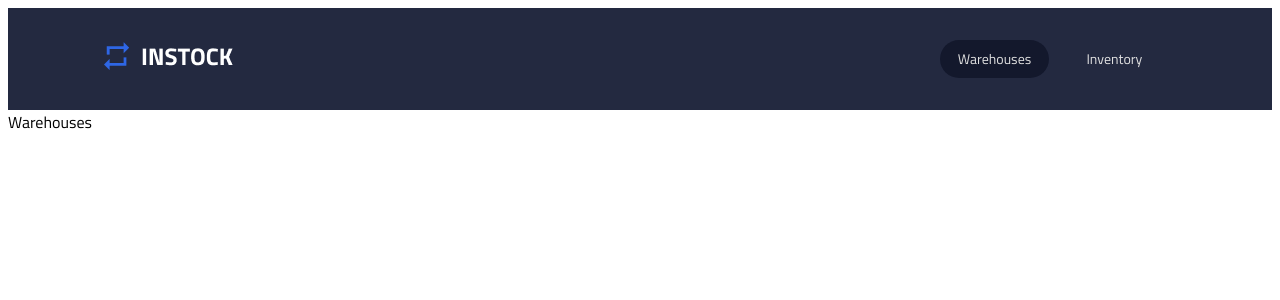
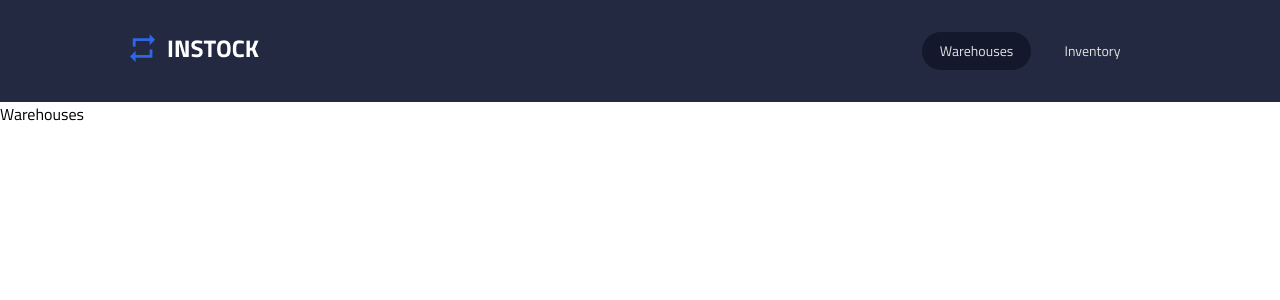
Before and after one commit to kittimaratana/instock, a React (Create React App) app: page / in a window 1280 px wide. Shown: the top 300 px of the page. Built offline with nearby package versions, Linux system fonts and the light colour scheme.

Commit message:
Add content wrapper center to header above 1280px also delete unused CSS file

```diff
--- a/src/App.css
+++ /dev/null
@@ -1,13 +0,0 @@
-@font-face {
-  font-family: "Titillium Web";
-  font-weight: 400;
-  src: url("../../assets/fonts/TitilliumWeb-Regular.ttf") format("truetype");
-}
-@font-face {
-  font-family: "Titillium Web";
-  font-weight: 600;
-  src: url("../../assets/fonts/TitilliumWeb-SemiBold.ttf") format("truetype");
-}
-.app {
-  font-family: "Titillium Web", Arial, Helvetica, sans-serif;
-}/*# sourceMappingURL=App.css.map */
--- a/src/App.js
+++ b/src/App.js
@@ -7,7 +7,6 @@ import Header from "./components/Header/Header";
 
 function App() {
   return (
-    <div className="app">
     <BrowserRouter>
       <Header />
       <Routes>
@@ -16,7 +15,6 @@ function App() {
         <Route path="*" element={<NotFound />} />
       </Routes>
     </BrowserRouter>
-    </div>
   );
 }
 
--- a/src/App.scss
+++ b/src/App.scss
@@ -1,5 +1,14 @@
 @import "./styles/partials/typography";
 
-.app {
+*,
+*::before,
+*::after,
+a {
+  box-sizing: border-box;
+  margin: 0;
+  padding: 0;
   font-family: "Titillium Web", Arial, Helvetica, sans-serif;
 }
+a {
+  text-decoration: none;
+}
--- a/src/components/Header/Header.css
+++ /dev/null
@@ -1,89 +0,0 @@
-.header {
-  background-color: #232940;
-  display: flex;
-  flex-direction: column;
-  font-size: 13px;
-  line-height: 20px;
-  padding: 1rem;
-}
-@media (min-width: 768px) {
-  .header {
-    flex-direction: row;
-    justify-content: space-between;
-    padding: 2rem;
-    font-size: 14px;
-    line-height: 22px;
-  }
-}
-@media (min-width: 1280px) {
-  .header {
-    padding-left: 6rem;
-    padding-right: 6rem;
-  }
-}
-.header__logo {
-  display: flex;
-  padding-top: 1rem;
-  align-self: center;
-}
-@media (min-width: 768px) {
-  .header__logo {
-    padding-top: 0;
-    justify-content: flex-start;
-  }
-}
-.header__logo-image {
-  margin: 0;
-}
-.header__nav-list {
-  list-style: none;
-  display: flex;
-  justify-content: space-around;
-  align-items: center;
-  padding: 0;
-  margin: 0;
-  padding-top: 0.5rem;
-}
-@media (min-width: 768px) {
-  .header__nav-list {
-    padding-top: 0;
-    justify-content: flex-start;
-  }
-}
-.header__nav-item {
-  width: 40%;
-  text-align: center;
-  padding: 0.5rem;
-}
-@media (min-width: 768px) {
-  .header__nav-item {
-    padding: 0.5rem 1.1rem;
-    margin: 0 0.25rem;
-  }
-}
-@media (min-width: 1280px) {
-  .header__nav-item {
-    width: -moz-fit-content;
-    width: fit-content;
-    min-width: 4rem;
-    margin-right: 0.75rem;
-  }
-}
-.header__nav-item--active {
-  background-color: #13182C;
-  border-radius: 50px;
-}
-.header__nav-item--active .header__nav-link {
-  color: #ffffff;
-}
-.header__nav-link {
-  text-decoration: none;
-  color: #e1e1e1;
-}
-.header__nav-link:hover {
-  text-decoration: underline;
-}
-
-.active {
-  background-color: red;
-}/*# sourceMappingURL=Header.css.map */
--- a/src/components/Header/Header.js
+++ b/src/components/Header/Header.js
@@ -1,12 +1,12 @@
 import "./Header.scss";
 import logo from "../../assets/images/InStock-Logo_1x.png";
 import { Link } from "react-router-dom";
-import { useState } from "react";
 import { NavLink } from "react-router-dom";
 
 function Header() {
   return (
     <header className="header">
+      <div className="header__center-wrapper">
         <div className="header__logo">
           <Link to={"/"}>
             <img className="header__logo-image" src={logo} alt="instock Logo" />
@@ -26,6 +26,7 @@ function Header() {
             </li>
           </ul>
         </nav>
+      </div>
     </header>
   );
 }
--- a/src/components/Header/Header.scss
+++ b/src/components/Header/Header.scss
@@ -1,26 +1,41 @@
 @import "../../styles/partials/mixins";
+@import "../../styles/partials/breakpoints";
 @import "../../styles/partials/variables";
 @import "../../styles/partials/colors";
 
 .header {
   background-color: $graphite;
-  display: flex;
-  flex-direction: column;
   font-size: 13px;
   line-height: 20px;
-  padding: 1rem;
 
   @include tablet {
-    flex-direction: row;
-    justify-content: space-between;
-    padding: $tablet-padding;
     font-size: 14px;
     line-height: 22px;
   }
 
-  @include desktop {
-    padding-left: $desktop-padding;
-    padding-right: $desktop-padding;
+  &__center-wrapper {
+    display: flex;
+    flex-direction: column;
+    padding: 1rem;
+
+    @include tablet {
+      flex-direction: row;
+      justify-content: space-between;
+      padding: $tablet-padding;
+    }
+
+    @include desktop {
+      padding-left: $desktop-padding;
+      padding-right: $desktop-padding;
+    }
+
+    @include desktop {
+      max-width: $breakpoint-desktop;
+      margin: 0 auto;
+      padding: auto;
+
+      max-width: 80rem;
+    }
   }
 
   &__logo {
--- a/src/styles/partials/_variables.scss
+++ b/src/styles/partials/_variables.scss
@@ -5,4 +5,4 @@ $mobile-padding: 1rem;
 $tablet-padding: 2rem;
 $tablet-space-between: 1.5rem;
 
-$desktop-padding: 6rem;
+$desktop-padding: 8.125rem;
```
Also changed, not shown: 2 other files (tests, documents, lock files or other folders). Lines whose indentation alone changed are shown as unchanged.
